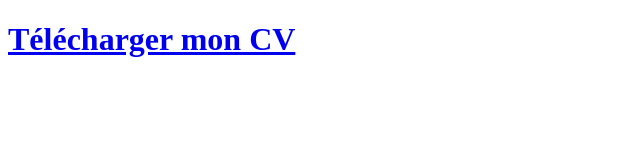
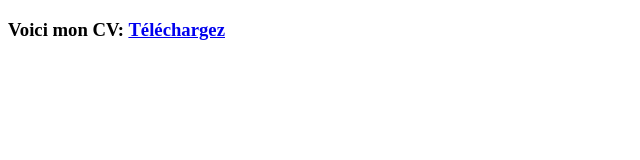
Before and after one commit to sconde2020/mon-cv, a plain HTML site: page index.html in a window 1280 px wide. Shown: the whole page, without its empty margins (0-640 px from the left). Drawn offline with Linux system fonts and the light colour scheme.

Commit message:
Modification du texte

```diff
--- a/index.html
+++ b/index.html
@@ -5,8 +5,8 @@
     <title>CV Souleymane CONDE</title>
 </head>
 <body>
-    <h1>
-        <a href="CV-souleymane-conde.pdf">Télécharger mon CV</a>
-    </h1>
+    <h3>
+        Voici mon CV: <a href="CV-souleymane-conde.pdf">Téléchargez</a>
+    </h3>
 </body>
 </html>
```
